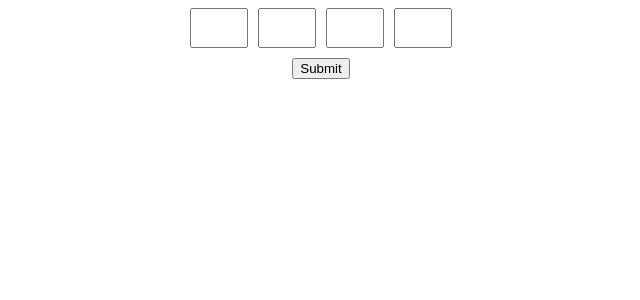
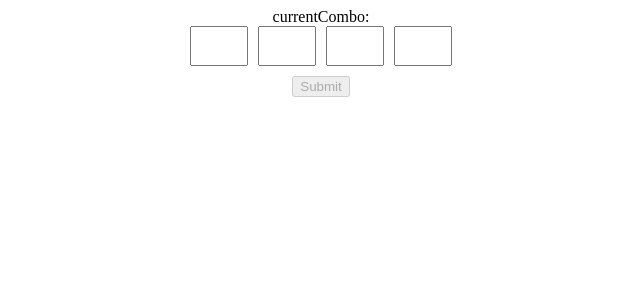
Before and after one commit to codymcnamara/react-practice, a React app: page / in a window 1280 px wide. Shown: the top 300 px of the page, without its empty margins (319-959 px from the left). Built offline with nearby package versions, Linux system fonts and the light colour scheme; the HTML template or start-up script is replaced by a standard one.

Commit message:
disable submit button unless all fields filled out

```diff
--- a/src/Components/TwoFactorInput.jsx
+++ b/src/Components/TwoFactorInput.jsx
@@ -1,4 +1,4 @@
-import { useRef } from "react";
+import { useRef, useState } from "react";
 import '../css/TwoFactorInput.css'
 
 // https://frontendeval.com/questions/code-input
@@ -6,6 +6,7 @@ import '../css/TwoFactorInput.css'
 export default function TwoFactorInput () {
   const currentIndex = useRef(0);
   const inputs = {};
+  const [currentCombo, setCurrentCombo] = useState('');
   inputs['input0'] = useRef(null);
   inputs['input1'] = useRef(null);
   inputs['input2'] = useRef(null);
@@ -15,6 +16,7 @@ export default function TwoFactorInput () {
 
     // move forward
     if(e.target.value.length > 0){
+      setCurrentCombo(currentCombo + e.target.value);
       if (ref === inputs['input3']){
         return
       }
@@ -24,6 +26,7 @@ export default function TwoFactorInput () {
 
     // move backwards
     if(e.target.value.length === 0){
+      setCurrentCombo(currentCombo.slice(0, currentCombo.length - 1));
       if (ref === inputs['input0']){
         return
       }
@@ -52,6 +55,7 @@ export default function TwoFactorInput () {
   return (
     <>
       <form onSubmit={handleSubmit}>
+        <div>currentCombo: {currentCombo}</div>
         <div className="inputWrap">
           <input
             type="number"
@@ -79,7 +83,7 @@ export default function TwoFactorInput () {
             onChange={(e)=>handleChange(e, inputs['input3'])} />
         </div>
 
-        <button type="submit">Submit</button>
+        <button disabled={currentCombo.length < 4} type="submit">Submit</button>
       </form>
     </>
   )
```
